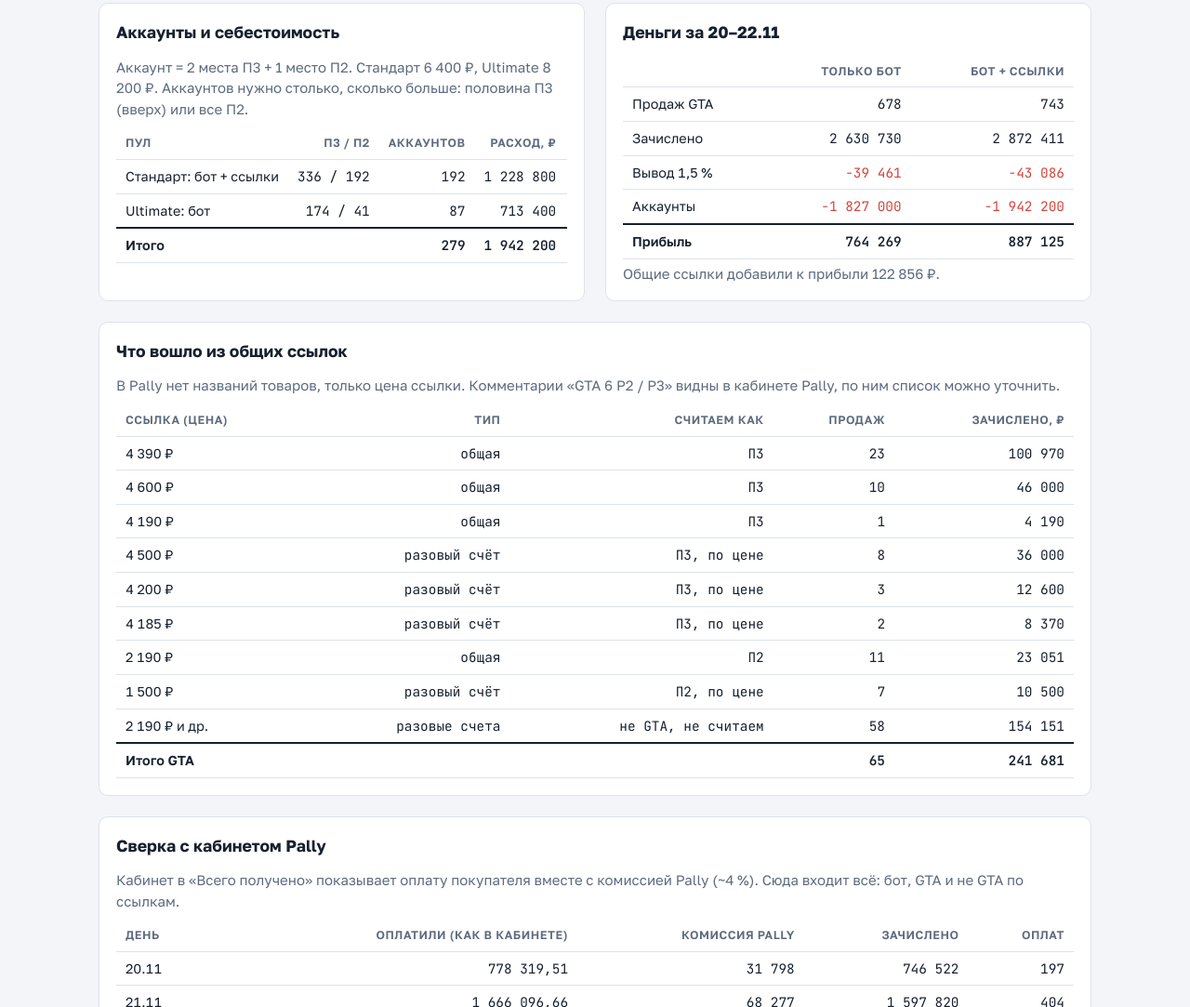
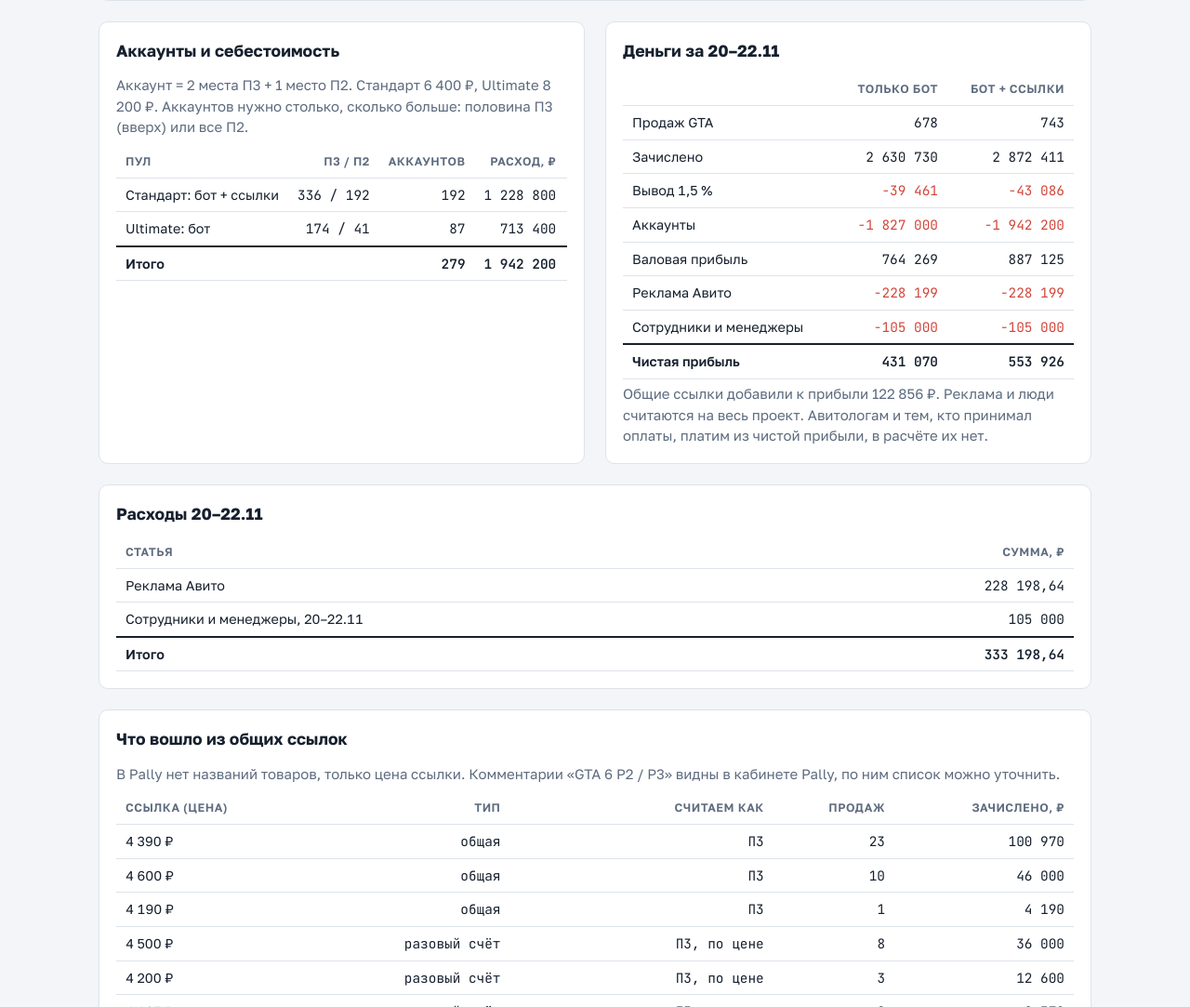
Before and after one commit to IT-WORKING-studio/babka-gta6-report, a plain HTML site: page index.html in a window 1280 px wide. Shown: the part 1045-2128 px from the top of the page at 93% size. Drawn offline with Linux system fonts and the light colour scheme.

Commit message:
Расходы итогом и чистая прибыль
Co-Authored-By: Claude Opus 5.5 <noreply@anthropic.com>

```diff
--- a/index.html
+++ b/index.html
@@ -67,7 +67,7 @@ ul{margin:0;padding-left:18px} li{margin:3px 0}
   <div class="tiles">
     <div class="tile k-bot"><span class="lab">Бот, GTA</span><span class="val">2 630 730 ₽</span><span class="note">678 продаж</span></div>
     <div class="tile k-links"><span class="lab">Общие ссылки, GTA</span><span class="val">241 681 ₽</span><span class="note">65 продаж: П3 47, П2 18</span></div>
-    <div class="tile k-good"><span class="lab">Прибыль GTA</span><span class="val">887 125 ₽</span><span class="note">после аккаунтов и вывода 1,5 %</span></div>
+    <div class="tile k-good"><span class="lab">Чистая прибыль GTA</span><span class="val">553 926 ₽</span><span class="note">после аккаунтов, вывода, рекламы и людей</span></div>
     <div class="tile"><span class="lab">Баланс Pally к выводу</span><span class="val">1 097 968 ₽</span><span class="note">на 23.11, 14:00</span></div>
   </div>
 
@@ -96,9 +96,16 @@ ul{margin:0;padding-left:18px} li{margin:3px 0}
     <section>
       <h2>Деньги за 20–22.11</h2>
       <div class="scroll"><table id="pnl"></table></div>
-      <p class="sub">Общие ссылки добавили к прибыли 122 856 ₽.</p>
+      <p class="sub">Общие ссылки добавили к прибыли 122 856 ₽. Реклама и люди считаются на весь проект. Авитологам и тем, кто принимал оплаты, платим из чистой прибыли, в расчёте их нет.</p>
     </section>
   </div>
+
+  <section>
+    <h2>Расходы 20–22.11</h2>
+    <div class="scroll"><table id="costs"></table></div>
+  </section>
+
+
 
   <section>
     <h2>Что вошло из общих ссылок</h2>
@@ -158,7 +165,12 @@ table('acc',['Пул','П3 / П2','Аккаунтов','Расход, ₽','Св
  ['Ultimate: бот','174 / 41',87,713400,'46 П2U'],
  ['Итого','',279,1942200,'']],2);
 table('pnl',['','Только бот','Бот + ссылки'],[
- ['Продаж GTA',678,743],['Зачислено',2630730,2872411],['Вывод 1,5 %',-39461,-43086],['Аккаунты',-1827000,-1942200],['Прибыль',764269,887125]],4);
+ ['Продаж GTA',678,743],['Зачислено',2630730,2872411],['Вывод 1,5 %',-39461,-43086],['Аккаунты',-1827000,-1942200],['Валовая прибыль',764269,887125],
+ ['Реклама Авито',-228199,-228199],['Сотрудники и менеджеры',-105000,-105000],['Чистая прибыль',431070,553926]],7);
+table('costs',['Статья','Сумма, ₽'],[
+ ['Реклама Авито','228 198,64'],
+ ['Сотрудники и менеджеры, 20–22.11',105000],
+ ['Итого','333 198,64']],2);
 table('links',['Ссылка (цена)','Тип','Считаем как','Продаж','Зачислено, ₽'],[
  ['4 390 ₽','общая','П3',23,100970],['4 600 ₽','общая','П3',10,46000],['4 190 ₽','общая','П3',1,4190],
  ['4 500 ₽','разовый счёт','П3, по цене',8,36000],['4 200 ₽','разовый счёт','П3, по цене',3,12600],['4 185 ₽','разовый счёт','П3, по цене',2,8370],
```
